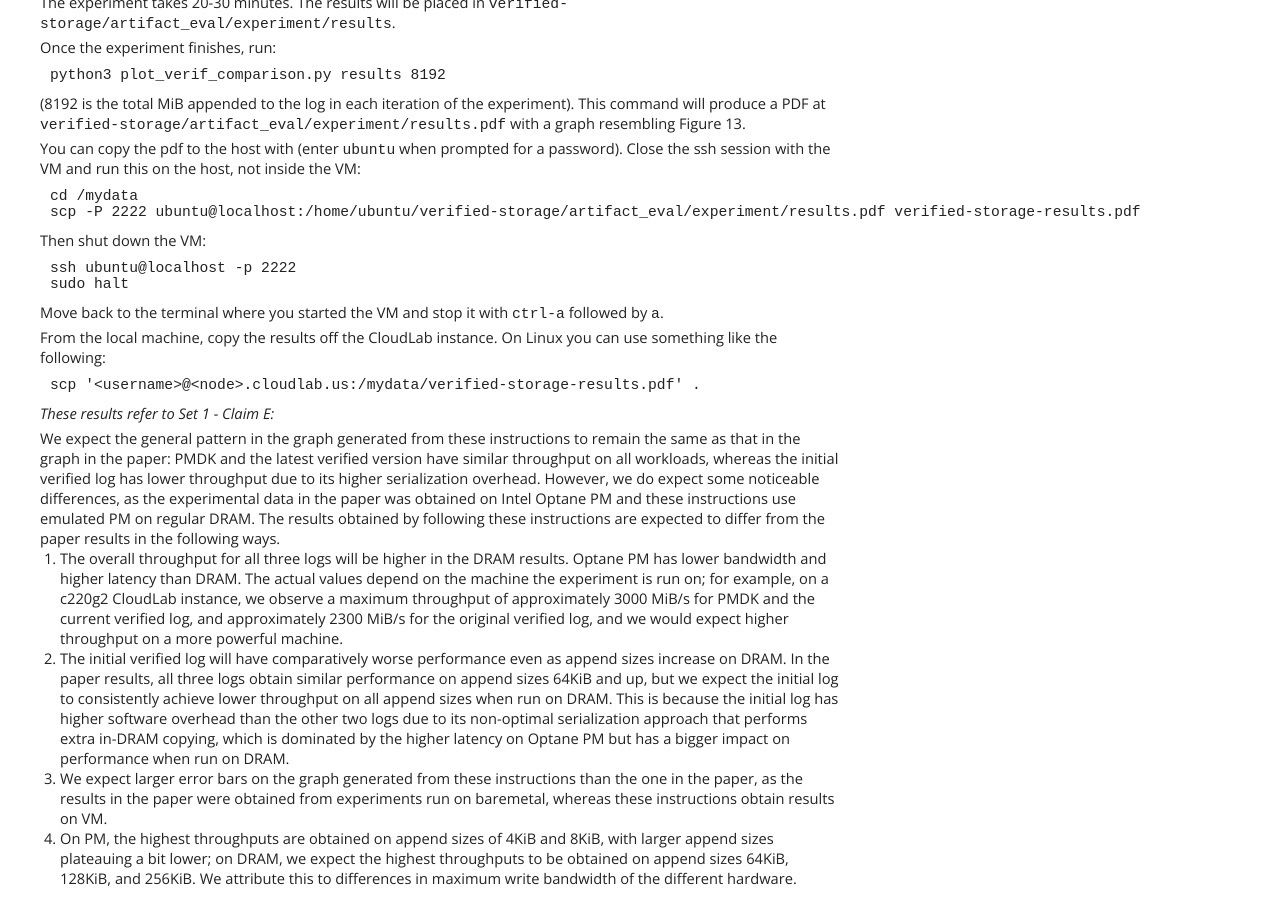
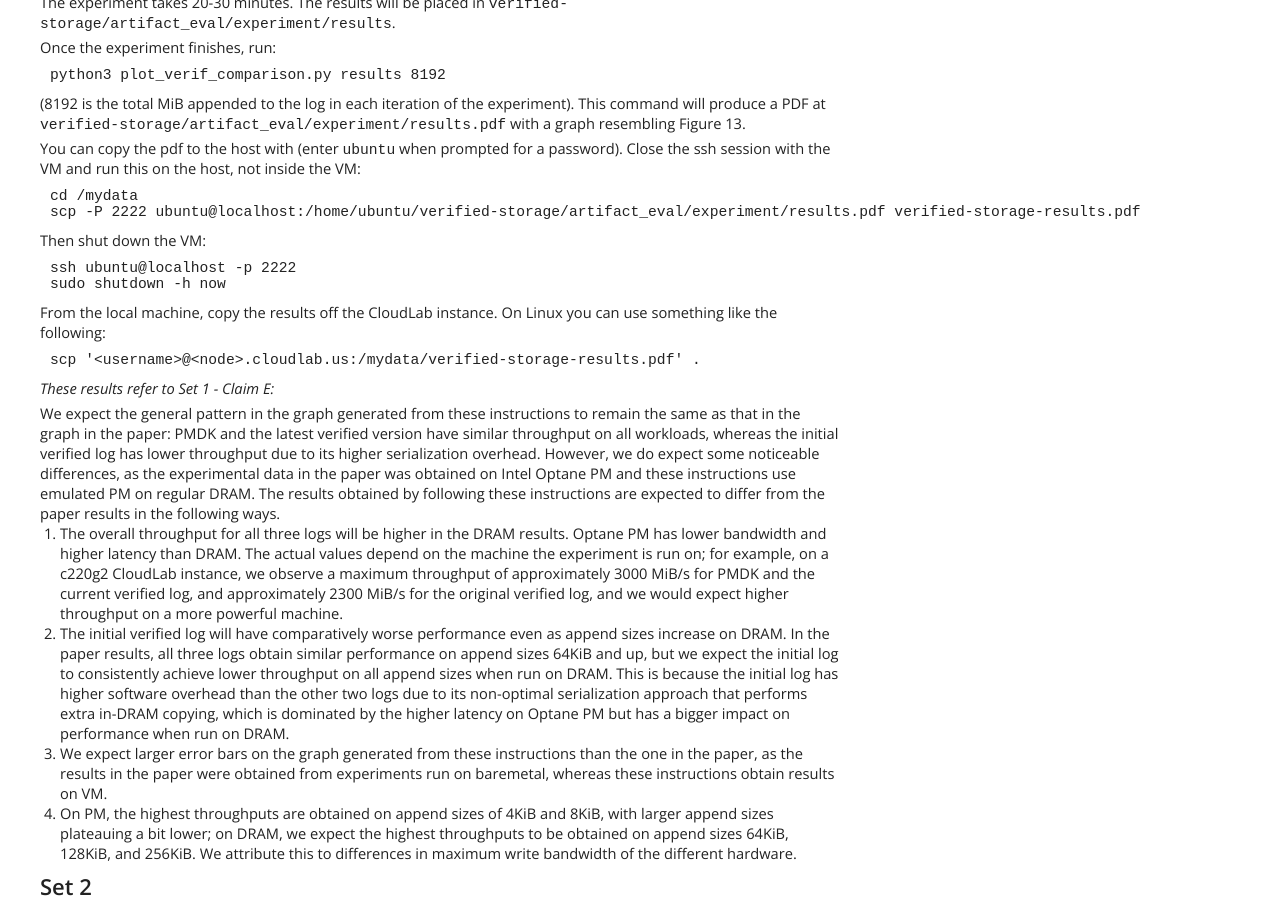
Before and after one commit to verus-lang/paper-sosp24-artifact, a Jekyll site: the page built from site/guide.md, in a window 1280 px wide and 900 px high, scrolled down 3973 px. Built offline with Jekyll 4.4.1, drawn with Linux system fonts in a browser that asks for light colours; part of the change alters nothing that is shown.

Commit message:
Update VM shutdown instructions

````diff
--- a/site/guide.md
+++ b/site/guide.md
@@ -298,10 +298,8 @@ Then shut down the VM:
 
 ```
 ssh ubuntu@localhost -p 2222
-sudo halt
+sudo shutdown -h now
 ```
-
-Move back to the terminal where you started the VM and stop it with `ctrl-a` followed by `a`.
 
 From the local machine, copy the results off the CloudLab instance. On Linux you can use something like the following:
 
@@ -325,17 +323,17 @@ depend on the machine the experiment is run on; for example, on a c220g2 CloudLa
 instance, we observe a maximum throughput of approximately 3000 MiB/s for PMDK and
 the current verified log, and approximately 2300 MiB/s for the original verified log,
 and we would expect higher throughput on a more powerful machine.
-2. The initial verified log will have comparatively worse performance even as append
+1. The initial verified log will have comparatively worse performance even as append
 sizes increase on DRAM. In the paper results, all three logs obtain similar performance
 on append sizes 64KiB and up, but we expect the initial log to consistently achieve lower
 throughput on all append sizes when run on DRAM. This is because the initial log has
 higher software overhead than the other two logs due to its non-optimal serialization approach
 that performs extra in-DRAM copying, which is dominated by the higher latency on Optane PM but
 has a bigger impact on performance when run on DRAM.
-3. We expect larger error bars on the graph generated from these instructions than the one in
+1. We expect larger error bars on the graph generated from these instructions than the one in
 the paper, as the results in the paper were obtained from experiments run on baremetal, whereas
 these instructions obtain results on VM.
-4. On PM, the highest throughputs are obtained on append sizes of 4KiB and 8KiB, with larger
+1. On PM, the highest throughputs are obtained on append sizes of 4KiB and 8KiB, with larger
 append sizes plateauing a bit lower; on DRAM, we expect the highest throughputs to be obtained
 on append sizes 64KiB, 128KiB, and 256KiB. We attribute this to differences in maximum write
 bandwidth of the different hardware.
````
